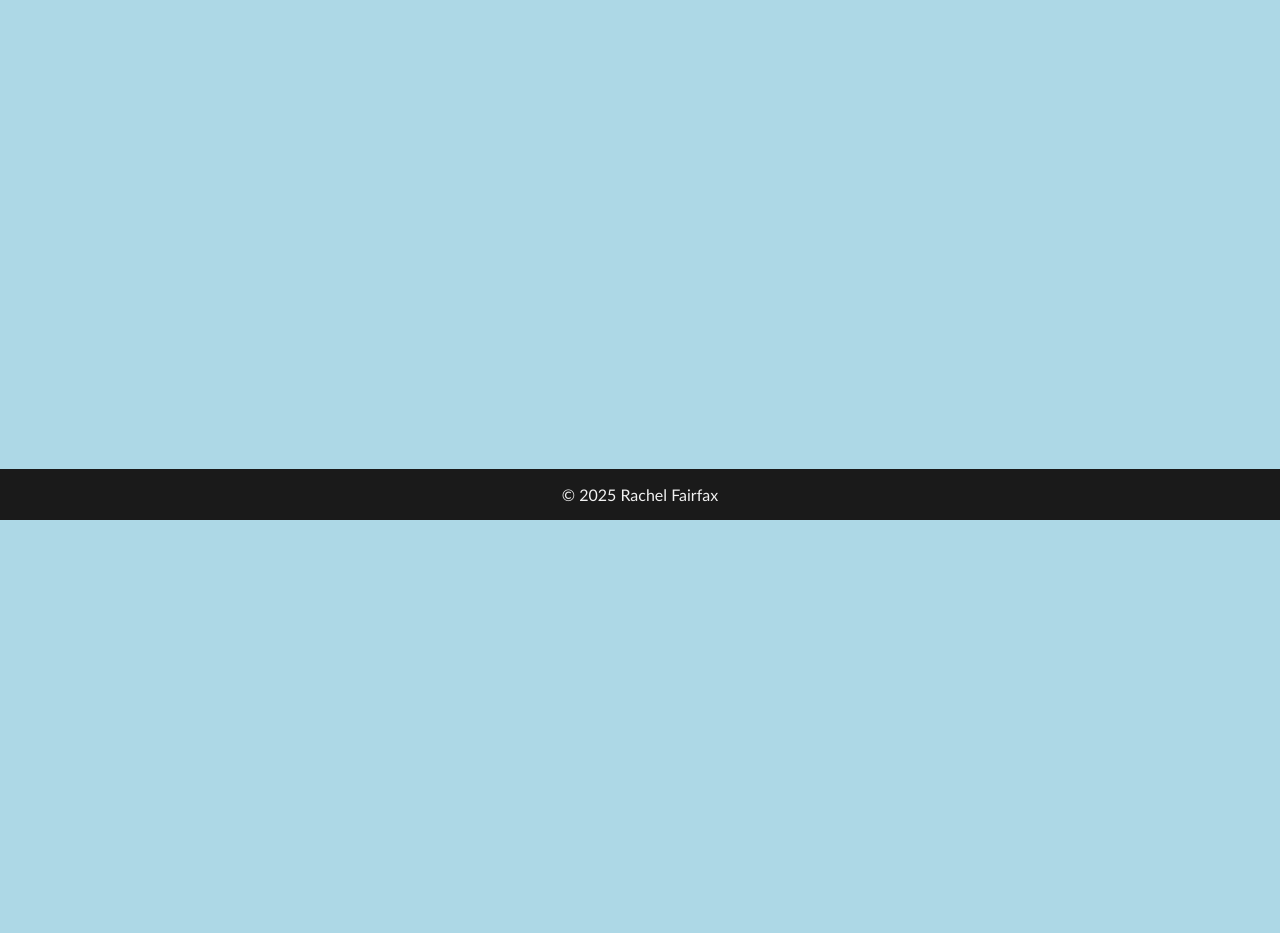
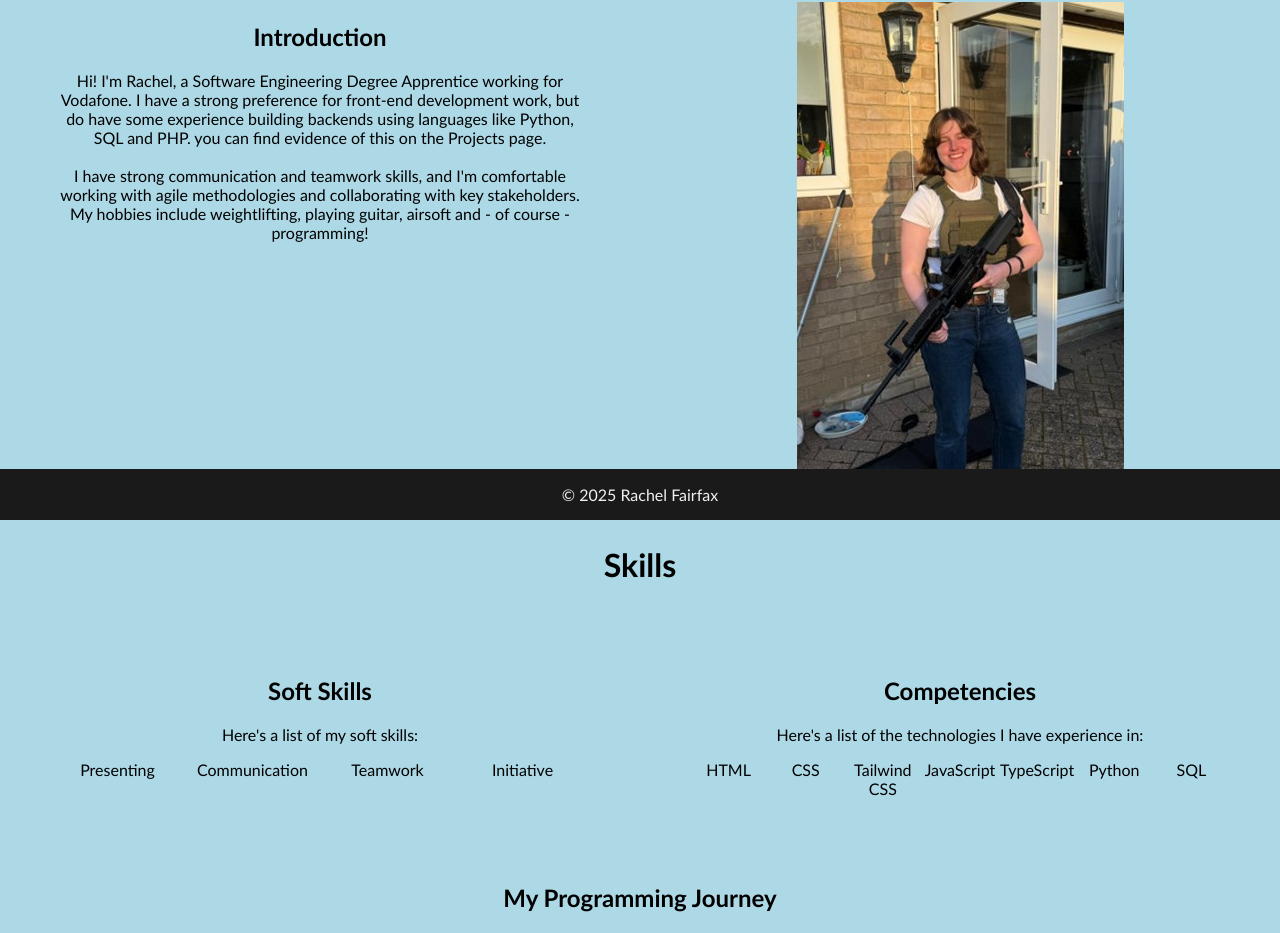
Before and after one commit to RachelFairfax/Portfolio-Site, a React (Vite) app: page /about in a window 1280 px wide. Shown: the part 280-1213 px from the top of the page. Built offline with nearby package versions, Linux system fonts and the light colour scheme.

Commit message:
basic about page

```diff
--- /dev/null
+++ b/src/components/About/Introduction.jsx
@@ -0,0 +1,25 @@
+import React from 'react';
+import styles from '../Layout/Layout.module.css';
+import AirsoftPhoto from '../../assets/AirsoftPhoto.jpg';
+
+function Introduction(){
+    return (
+            <>
+                <div className={styles.Container}>
+                <section className={styles.Left}>
+                <h1>Introduction</h1>
+                <p>Hi! I'm Rachel, a Software Engineering Degree Apprentice working for Vodafone. I have a strong preference for front-end development work, but do have some experience building backends using languages like Python, SQL and PHP.
+                    you can find evidence of this on the Projects page. <br/><br/>
+
+                    I have strong communication and teamwork skills, and I'm comfortable working with agile methodologies and collaborating with key stakeholders. My hobbies include weightlifting, playing guitar, airsoft and - of course - programming!
+                </p>
+                </section>
+                <section className={styles.Right}>
+                    <img className={styles.Photo} src={AirsoftPhoto} alt="Me holding an Airsoft gun"/>
+                </section>
+                </div>
+            </>
+    )
+}
+
+export default Introduction;
--- /dev/null
+++ b/src/components/About/Skills.jsx
@@ -0,0 +1,39 @@
+import React from 'react';
+import styles from '../Layout/Layout.module.css';
+
+function Skills(){
+    return (
+            <>
+                <h1>Skills</h1>
+                <div className={styles.Container}>
+                <section className={styles.Left}>
+                    <h1>Soft Skills</h1>
+                    <p>Here's a list of my soft skills:
+                        <ul>
+                            <li>Presenting</li>
+                            <li>Communication</li>
+                            <li>Teamwork</li>
+                            <li>Initiative</li>
+                        </ul>
+                    </p>
+                </section>
+                <section className={styles.Right}>
+                    <h1>Competencies</h1>
+                    <p>Here's a list of the technologies I have experience in:
+                        <ul>
+                            <li>HTML</li>
+                            <li>CSS</li>
+                            <li>Tailwind CSS</li>
+                            <li>JavaScript</li>
+                            <li>TypeScript</li>
+                            <li>Python</li>
+                            <li>SQL</li>
+                        </ul>
+                    </p>
+                </section>
+                </div>
+            </>
+            );
+}
+
+export default Skills;
--- /dev/null
+++ b/src/components/About/Timeline.jsx
@@ -0,0 +1,13 @@
+import React from 'react';
+import styles from '../Layout/Layout.module.css';
+
+function Timeline(){
+    return (
+        <section className={styles.Timeline}>
+            <h1>My Programming Journey</h1>
+            <p>[Placeholder for snazzy timeline]</p>
+        </section>
+    )
+}
+
+export default Timeline;
--- a/src/components/Layout/Layout.module.css
+++ b/src/components/Layout/Layout.module.css
@@ -1,5 +1,24 @@
 .Main {
     padding-top: 150px;
-    padding-bottom: 100%;
+    padding-bottom: 60vh;
     background-color: lightblue;
 }
+
+.Container {
+    display: flex;
+    flex-direction: row;
+}
+
+.Left, .Right {
+    flex:1;
+    padding: 50px;
+}
+
+.BigText {
+    font-size: large;
+}
+
+.Photo {
+    max-width: 400px;
+    height: auto;
+}
--- a/src/pages/About.jsx
+++ b/src/pages/About.jsx
@@ -1,7 +1,17 @@
 import React from 'react';
+import Introduction from '../components/About/Introduction';
+import Skills from '../components/About/Skills';
+import Timeline from '../components/About/Timeline';
 
 function About() {
-    return <h1>About</h1>;
+    return (
+    <>
+        <h1>About</h1>
+        <Introduction />
+        <Skills />
+        <Timeline />
+    </>
+    );
 }
 
 export default About;
--- a/src/pages/Pages.module.css
+++ b/src/pages/Pages.module.css
@@ -3,15 +3,12 @@
     flex-direction: row;
 }
 
-.Left {
+.Left, .Right {
     flex:1;
     padding: 50px;
 }
 
-.Right {
-    flex:1;
-    padding: 50px;
-}
+
 
 .BigText {
     font-size: large;
```
Also changed, not shown: src/assets/AirsoftPhoto.jpg (added).
